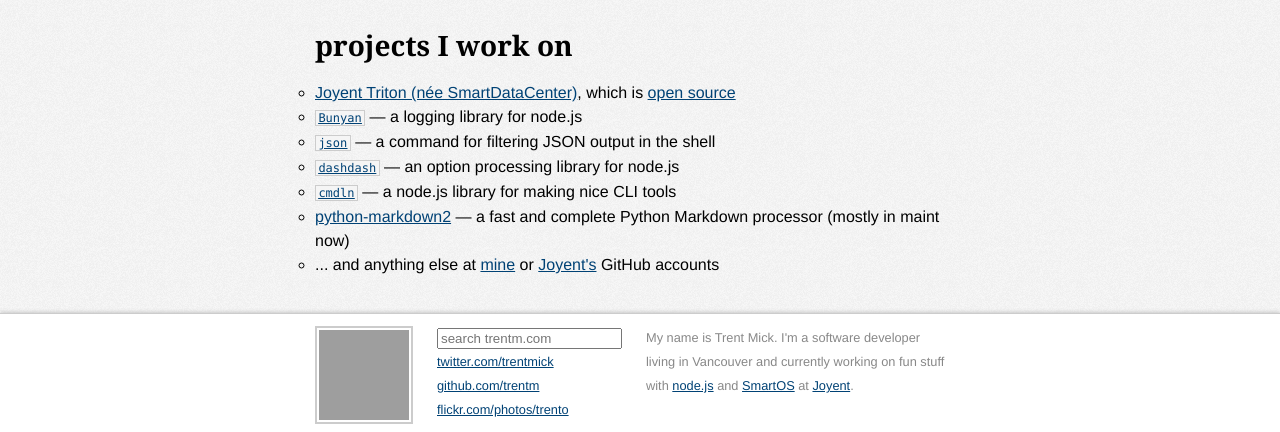
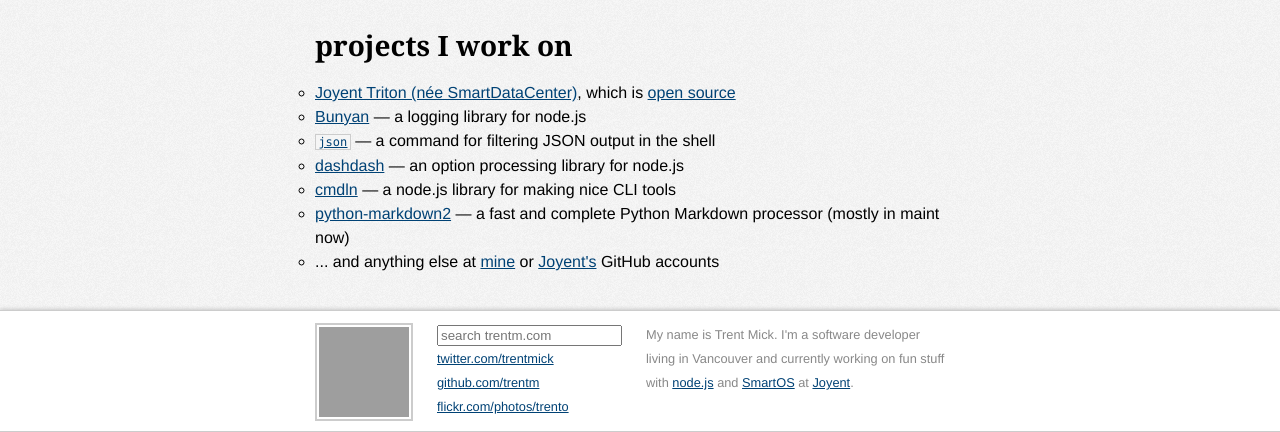
Before and after one commit to trentm/trentm.github.com, a Jekyll site: the page built from index.html, in a window 1280 px wide. Shown: the part 2817-3249 px from the top of the page. Built offline with Jekyll 4.4.1, drawn with Linux system fonts in a browser that asks for light colours; some web fonts are replaced; Markdown is read by kramdown in place of the engine named in the settings; grey boxes are pictures that could not be loaded.

Commit message:
unintended code-wrap for those

```diff
--- a/index.html
+++ b/index.html
@@ -16,10 +16,10 @@
   <h2 id="projects">projects I work on</h2>
   <ul>
     <li><a href="http://www.joyent.com/software/smartdatacenter/">Joyent Triton (née SmartDataCenter)</a>, which is <a href="https://github.com/joyent/sdc">open source</a></li>
-    <li><a href="http://github.com/trentm/node-bunyan"><code>Bunyan</code></a> &mdash; a logging library for node.js</li>
+    <li><a href="http://github.com/trentm/node-bunyan">Bunyan</a> &mdash; a logging library for node.js</li>
     <li><a href="http://trentm.com/json"><code>json</code></a> &mdash; a command for filtering JSON output in the shell</li>
-    <li><a href="http://github.com/trentm/node-dashdash"><code>dashdash</code></a> &mdash; an option processing library for node.js</li>
-    <li><a href="http://github.com/trentm/node-cmdln"><code>cmdln</code></a> &mdash; a node.js library for making nice CLI tools</li>
+    <li><a href="http://github.com/trentm/node-dashdash">dashdash</a> &mdash; an option processing library for node.js</li>
+    <li><a href="http://github.com/trentm/node-cmdln">cmdln</a> &mdash; a node.js library for making nice CLI tools</li>
     <li><a href="https://github.com/trentm/python-markdown2">python-markdown2</a> &mdash; a fast and complete Python Markdown processor (mostly in maint now)</li>
     <li>... and anything else at <a href="https://github.com/trentm">mine</a> or <a href="https://github.com/joyent">Joyent's</a> GitHub accounts</li>
   </ul>
```
